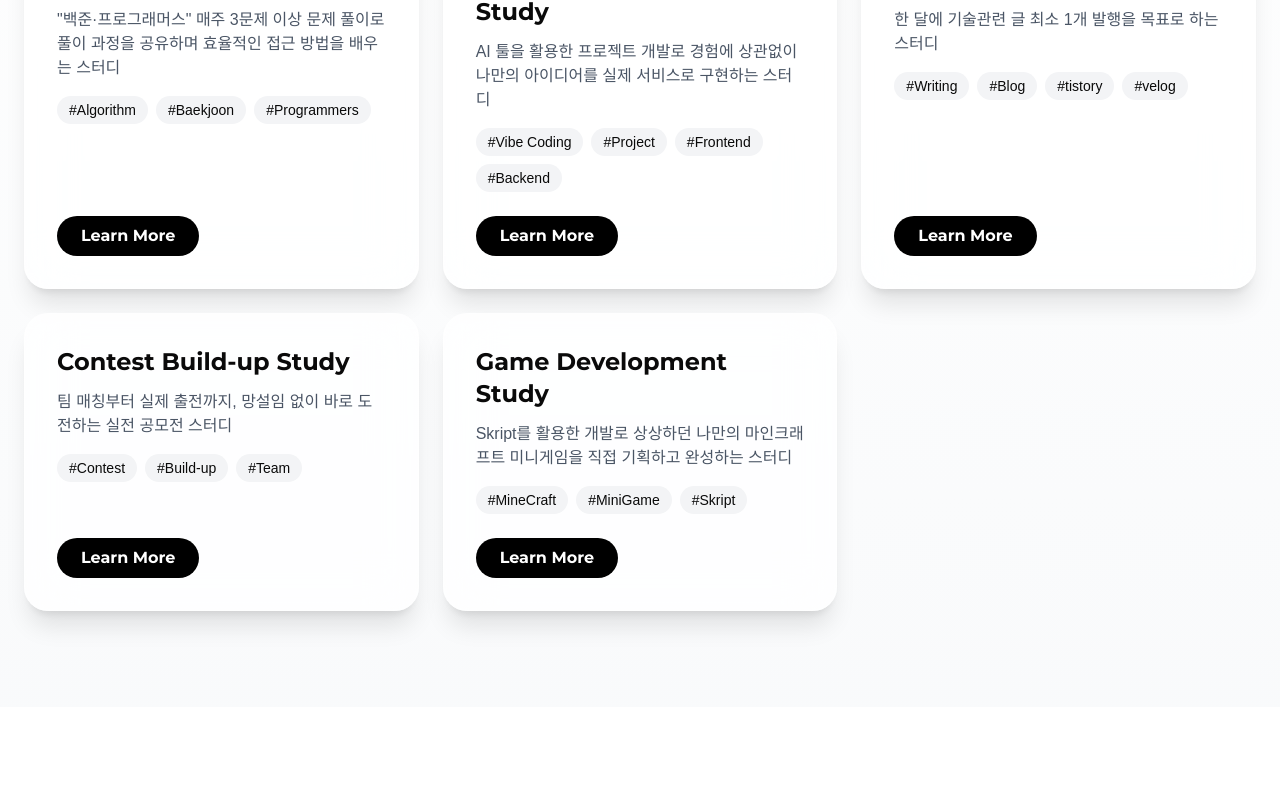
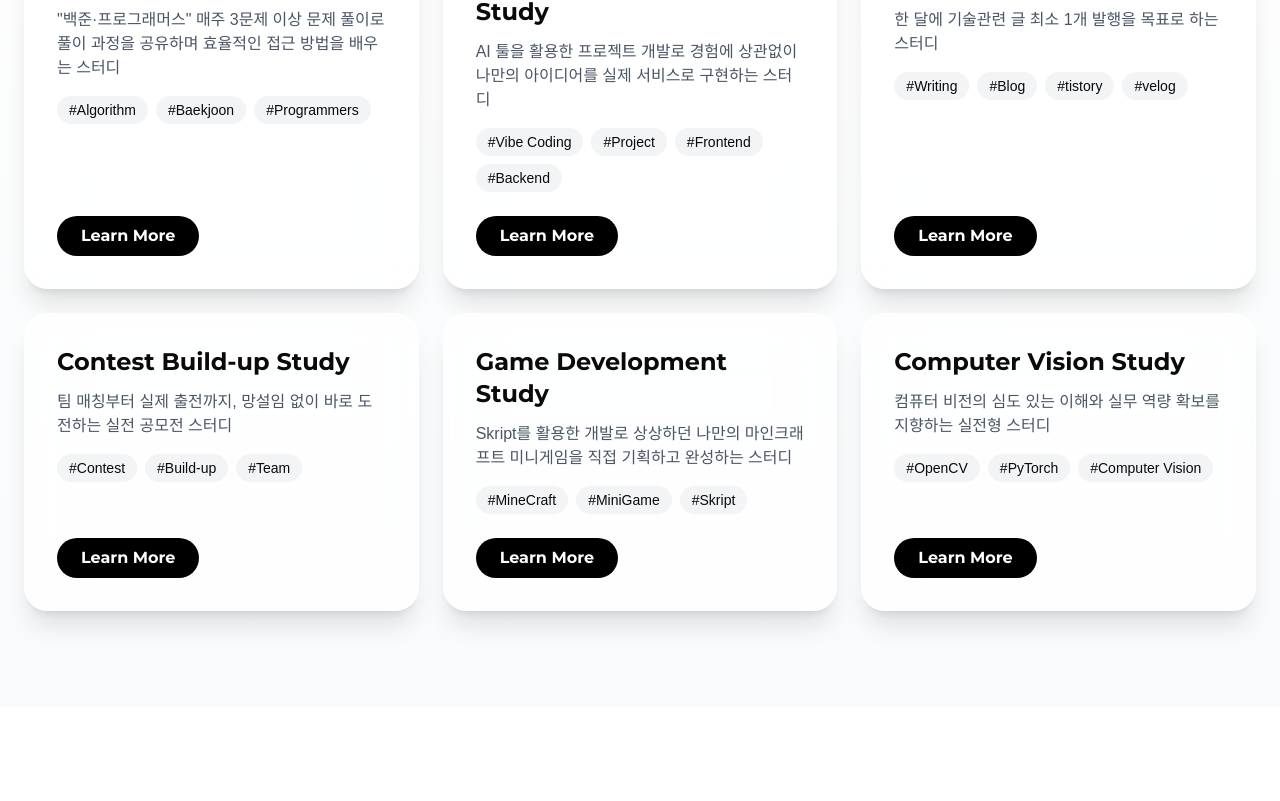
Before and after one commit to Comets-nana/GDGoC-DEU-landing-page, a React (Vite) app: page / in a window 1280 px wide. Shown: the part 2249-3050 px from the top of the page. Built offline with nearby package versions, Linux system fonts and the light colour scheme; a web font is replaced by a local one.

Commit message:
Feat: 신규 스터디 정보 추가 및 레이아웃 수정

```diff
--- a/src/app/pages/HomePage.tsx
+++ b/src/app/pages/HomePage.tsx
@@ -489,57 +489,43 @@ function StudySection() {
   const [activeSemester, setActiveSemester] = useState('26-01');
 
   const studies = {
-    '24-02': [
+    '26-01': [
       {
-        title: 'Project Study',
-        description: '학생들에게 제공되는 서비스 (프론트엔드 / 백엔드) 개발하기',
-        tags: ['Project', 'Frontend', 'Backend'],
-        link: 'https://www.notion.so/gdsc-deu/Project-Study-263e8617357a80bda64ef77fe02cae49?v=25ae8617357a815880ad000c64c0b95b&source=copy_link'
+        title: 'Algorithm Study',
+        description: '"백준·프로그래머스" 매주 3문제 이상 문제 풀이로 풀이 과정을 공유하며 효율적인 접근 방법을 배우는 스터디',
+        tags: ['Algorithm', 'Baekjoon', 'Programmers'],
+        link: 'https://www.notion.so/gdsc-deu/ALGORITHM-32ce8617357a804fa860cebabb851480?source=copy_link'
       },
       {
-        title: 'HTML-to-React Frontend Study',
-        description: 'HTML부터 React까지 배우는 웹 개발 스터디',
-        tags: ['React', 'TypeScript', 'Next.js'],
-        link: 'https://github.com/GDG-on-Campus-DEU/HTML-To-React-24-25'
+        title: 'Vibe Coding Project Study',
+        description: 'AI 툴을 활용한 프로젝트 개발로 경험에 상관없이 나만의 아이디어를 실제 서비스로 구현하는 스터디',
+        tags: ['Vibe Coding', 'Project', 'Frontend', 'Backend'],
+        link: 'https://www.notion.so/gdsc-deu/32ce8617357a8051a21cff8b806fc5ef?source=copy_link'
       },
       {
-        title: 'Spring Study',
-        description: 'Spring 프레임워크를 활용한 백엔드 개발 스터디',
-        tags: ['React', 'TypeScript', 'Next.js'],
-        link: 'https://minadotcho.notion.site/Spring-Boot-11300600f91780b7b778c5545c9ac0aa'
+        title: 'Writing Study',
+        description: '한 달에 기술관련 글 최소 1개 발행을 목표로 하는 스터디',
+        tags: ['Writing', 'Blog', 'tistory', 'velog'],
+        link: 'https://www.notion.so/gdsc-deu/271e8617357a80d580d7d2a21914bc3a?source=copy_link'
       },
       {
-        title: 'Algorithm Study',
-        description: '알고리즘 문제 풀이 및 코딩 테스트 대비',
-        tags: ['Algorithm', 'Problem Solving', 'Coding Test'],
-        link: '/study/algorithm-study-24-02'
-      }
-    ],
-    '25-01': [
-      {
-        title: 'Frontend Study',
-        description: 'React와 JavaScript를 활용한 웹 개발 스터디',
-        tags: ['React', 'JavaScript', 'Vite'],
-        link: '/study/frontend-study-25-01'
+        title: 'Contest Build-up Study',
+        description: '팀 매칭부터 실제 출전까지, 망설임 없이 바로 도전하는 실전 공모전 스터디',
+        tags: ['Contest', 'Build-up', 'Team'],
+        link: 'https://www.notion.so/gdsc-deu/Build-up-32ce8617357a8027b15bc5587b58ea57?source=copy_link'
       },
       {
-        title: 'Backend Study',
-        description: 'Spring 프레임워크를 활용한 백엔드 개발 스터디',
-        tags: ['Spring', 'Backend'],
-        link: 'https://github.com/GDG-on-Campus-DEU/24-25-backend-project-study'
+        title: 'Game Development Study',
+        description: 'Skript를 활용한 개발로 상상하던 나만의 마인크래프트 미니게임을 직접 기획하고 완성하는 스터디',
+        tags: ['MineCraft', 'MiniGame', 'Skript'],
+        link: '/study/minecraft-skript'
       },
       {
-        title: 'Game Study',
-        description: '유니티5 2D(전반), 언리얼(후반) 엔진을 활용한 게임 개발을 함께 배우는 스터디',
-        tags: ['Game', 'Unity5', 'Unreal Engine'],
-        link: '/study/game-study-25-01'
+        title: 'Computer Vision Study',
+        description: '컴퓨터 비전의 심도 있는 이해와 실무 역량 확보를 지향하는 실전형 스터디',
+        tags: ['OpenCV', 'PyTorch', 'Computer Vision'],
+        link: '/study/computer-vision'
       },
-      {
-        title: 'Security Study',
-        description: '정보보호로 알아보는 보안 스터디',
-        tags: ['Security'],
-        link: '/study/security-study-25-01'
-      }
     ],
     '25-02': [
       {
@@ -579,37 +565,57 @@ function StudySection() {
         link: '/study/minecraft-oop'
       },
     ],
-    '26-01': [
+    '25-01': [
+      {
+        title: 'Frontend Study',
+        description: 'React와 JavaScript를 활용한 웹 개발 스터디',
+        tags: ['React', 'JavaScript', 'Vite'],
+        link: '/study/frontend-study-25-01'
+      },
+      {
+        title: 'Backend Study',
+        description: 'Spring 프레임워크를 활용한 백엔드 개발 스터디',
+        tags: ['Spring', 'Backend'],
+        link: 'https://github.com/GDG-on-Campus-DEU/24-25-backend-project-study'
+      },
+      {
+        title: 'Game Study',
+        description: '유니티5 2D(전반), 언리얼(후반) 엔진을 활용한 게임 개발을 함께 배우는 스터디',
+        tags: ['Game', 'Unity5', 'Unreal Engine'],
+        link: '/study/game-study-25-01'
+      },
+      {
+        title: 'Security Study',
+        description: '정보보호로 알아보는 보안 스터디',
+        tags: ['Security'],
+        link: '/study/security-study-25-01'
+      }
+    ],
+    '24-02': [
+      {
+        title: 'Project Study',
+        description: '학생들에게 제공되는 서비스 (프론트엔드 / 백엔드) 개발하기',
+        tags: ['Project', 'Frontend', 'Backend'],
+        link: 'https://www.notion.so/gdsc-deu/Project-Study-263e8617357a80bda64ef77fe02cae49?v=25ae8617357a815880ad000c64c0b95b&source=copy_link'
+      },
+      {
+        title: 'HTML-to-React Frontend Study',
+        description: 'HTML부터 React까지 배우는 웹 개발 스터디',
+        tags: ['React', 'TypeScript', 'Next.js'],
+        link: 'https://github.com/GDG-on-Campus-DEU/HTML-To-React-24-25'
+      },
+      {
+        title: 'Spring Study',
+        description: 'Spring 프레임워크를 활용한 백엔드 개발 스터디',
+        tags: ['React', 'TypeScript', 'Next.js'],
+        link: 'https://minadotcho.notion.site/Spring-Boot-11300600f91780b7b778c5545c9ac0aa'
+      },
       {
         title: 'Algorithm Study',
-        description: '"백준·프로그래머스" 매주 3문제 이상 문제 풀이로 풀이 과정을 공유하며 효율적인 접근 방법을 배우는 스터디',
-        tags: ['Algorithm', 'Baekjoon', 'Programmers'],
-        link: '/study/algorithm'
-      },
-      {
-        title: 'Vibe Coding Project Study',
-        description: 'AI 툴을 활용한 프로젝트 개발로 경험에 상관없이 나만의 아이디어를 실제 서비스로 구현하는 스터디',
-        tags: ['Vibe Coding', 'Project', 'Frontend', 'Backend'],
-        link: '/study/vibe-coding-project'
-      },
-      {
-        title: 'Writing Study',
-        description: '한 달에 기술관련 글 최소 1개 발행을 목표로 하는 스터디',
-        tags: ['Writing', 'Blog', 'tistory', 'velog'],
-        link: '/study/writing'
-      },
-      {
-        title: 'Contest Build-up Study',
-        description: '팀 매칭부터 실제 출전까지, 망설임 없이 바로 도전하는 실전 공모전 스터디',
-        tags: ['Contest', 'Build-up', 'Team'],
-        link: '/study/contest-build-up'
-      },
-      {
-        title: 'Game Development Study',
-        description: 'Skript를 활용한 개발로 상상하던 나만의 마인크래프트 미니게임을 직접 기획하고 완성하는 스터디',
-        tags: ['MineCraft', 'MiniGame', 'Skript'],
-        link: '/study/minecraft-skript'
-      },
+        description: '알고리즘 문제 풀이 및 코딩 테스트 대비',
+        tags: ['Algorithm', 'Problem Solving', 'Coding Test'],
+        link: '/study/algorithm-study-24-02'
+      }
     ]
   };
 
@@ -635,7 +641,7 @@ function StudySection() {
         {/* Tab Switcher - Horizontal scroll */}
         <div className="overflow-x-auto mb-8 md:mb-12 scrollbar-hide">
           <div className="flex justify-start md:justify-center gap-3 md:gap-4 min-w-max pb-2">
-            {['24-02', '25-01', '25-02', '26-01'].map((semester) => (
+            {['26-01', '25-02', '25-01', '24-02'].map((semester) => (
               <motion.button
                 key={semester}
                 onClick={() => setActiveSemester(semester)}
@@ -1032,7 +1038,8 @@ function RecruitmentSection() {
           </div>
           <h2 className="font-['Montserrat',sans-serif] font-black text-4xl md:text-5xl lg:text-6xl mb-4 md:mb-6">THANK YOU</h2>
           <p className="font-['Pretendard',sans-serif] text-base md:text-xl lg:text-2xl text-gray-600 mb-8 md:mb-12 px-4">
-            많은 관심과 지원 감사드립니다. 2026년 2학기 모집을 기대해주세요!
+            많은 관심과 지원 감사드립니다.<br />
+            2026년 2학기 모집을 기대해주세요!
           </p>
 
           {/* Process Flow */}
--- a/src/app/pages/NotAvailablePage.tsx
+++ b/src/app/pages/NotAvailablePage.tsx
@@ -78,7 +78,7 @@ export default function NotAvailablePage() {
           >
             <motion.button
               onClick={() => navigate('/')}
-              className="bg-[#4285F4] hover:bg-[#1F86FB] text-white font-['Montserrat',sans-serif] font-bold text-base md:text-lg px-8 md:px-10 py-3 md:py-4 rounded-full shadow-2xl transition-all duration-300 flex items-center gap-2 w-full sm:w-auto"
+              className="bg-[#4285F4] hover:bg-[#1F86FB] text-white font-['Montserrat',sans-serif] font-bold text-base md:text-lg px-8 md:px-10 py-3 md:py-4 rounded-full shadow-2xl transition-all duration-300 flex items-center justify-center gap-2 w-full sm:w-auto"
               whileHover={{ scale: 1.05 }}
               whileTap={{ scale: 0.95 }}
             >
```
